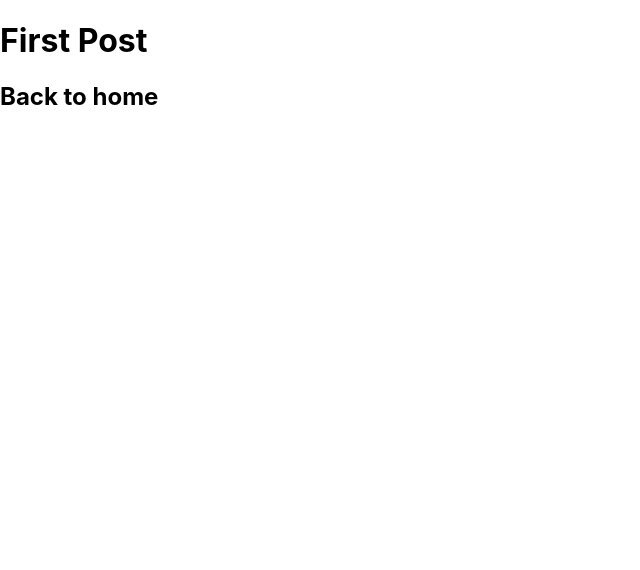
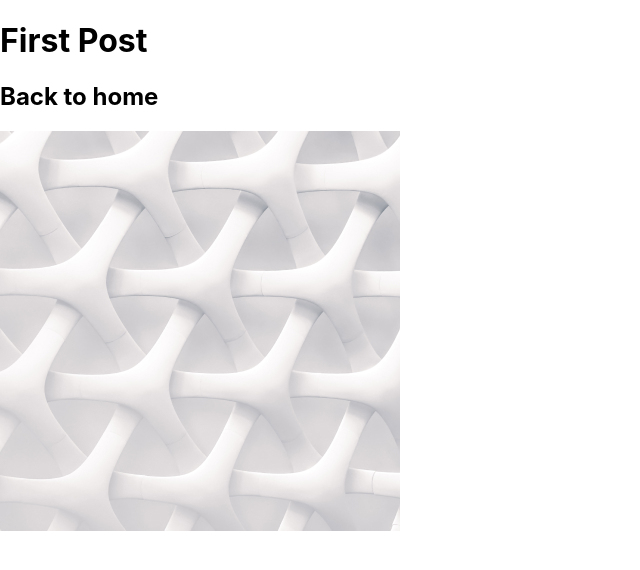
Before and after one commit to igrimzyi/grails, a Next.js app: page /posts/first-post in a window 1280 px wide. Shown: the top 570 px of the page, without its empty margins (0-640 px from the left). Built offline with nearby package versions, Linux system fonts and the light colour scheme.

Commit message:
Update first-post.js

```diff
--- a/pages/posts/first-post.js
+++ b/pages/posts/first-post.js
@@ -10,6 +10,7 @@ export default function FirstPost() {
                 <a>Back to home</a>
                 </Link>
             </h2>
+            <img src='/images/profile.jpg' alt='Isaiah'/>
         </>
 );
 }
```
